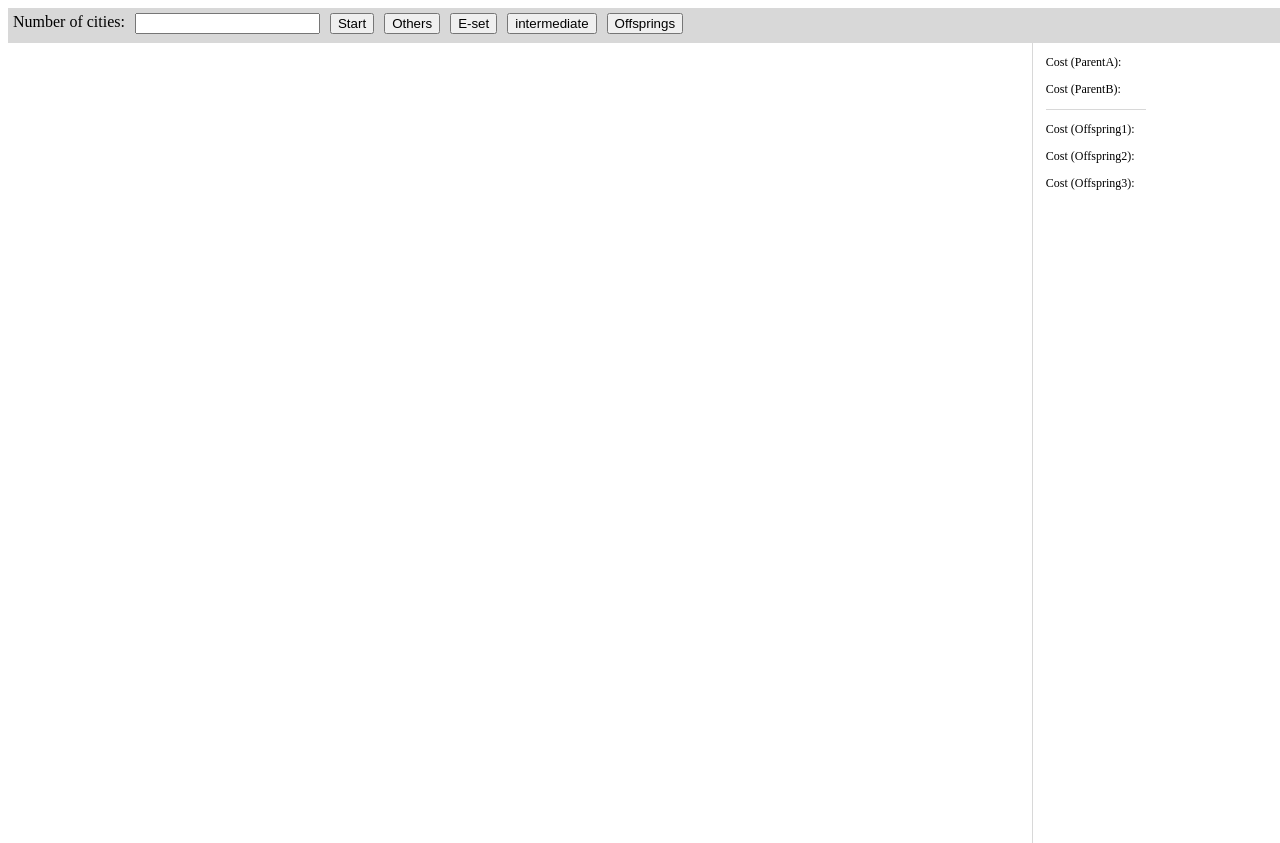
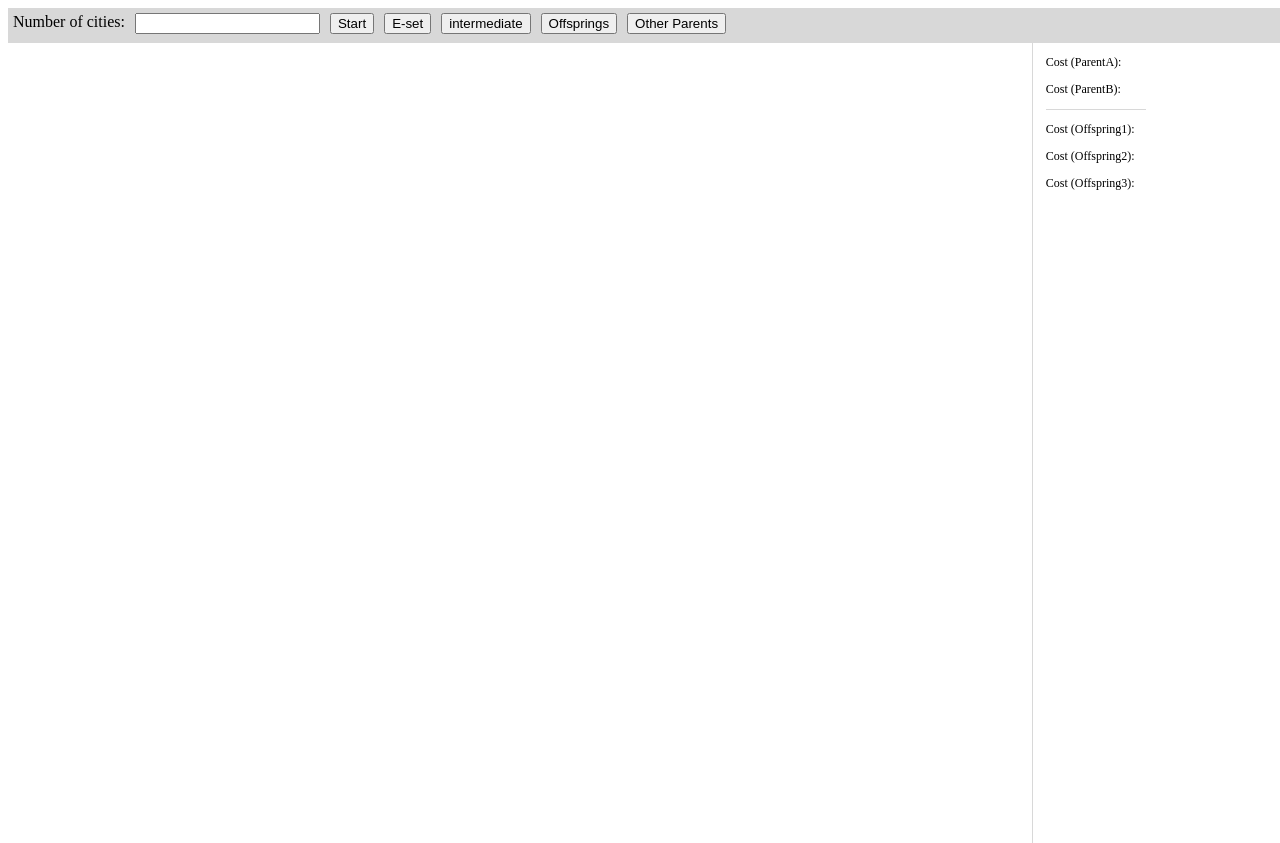
Before and after one commit to wlsgusjjn/EAX-TSP, a plain HTML site: page index.html in a window 1280 px wide. Drawn offline with Linux system fonts and the light colour scheme.

Commit message:
EAX html

```diff
--- a/index.html
+++ b/index.html
@@ -14,9 +14,6 @@
 				<button id="startB" type="button" onclick="reset(0)">Start</button>
 			</div>
 			<div class="Items">
-				<button id="othersB" type="button" onclick="reset(1)">Others</button>
-			</div>
-			<div class="Items">
 				<button id="esetsB" type="button" onclick="show_cycle()">E-set</button>
 			</div>
 			<div class="Items">
@@ -24,6 +21,9 @@
 			</div>
 			<div class="Items">
 				<button id="offspB" type="button" onclick="show_newGene()">Offsprings</button>
+			</div>
+			<div id="others" class="Items">
+				<button id="othersB" type="button" onclick="reset(1)">Other Parents</button>
 			</div>
 		</div>
 		<div id="result">
```
